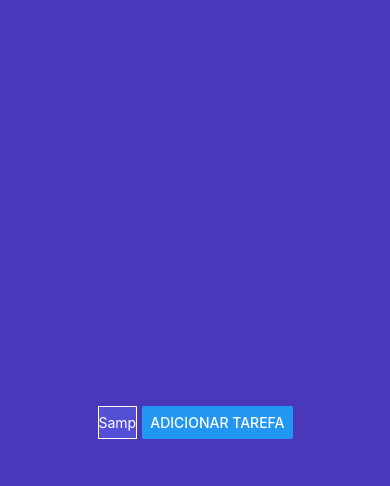
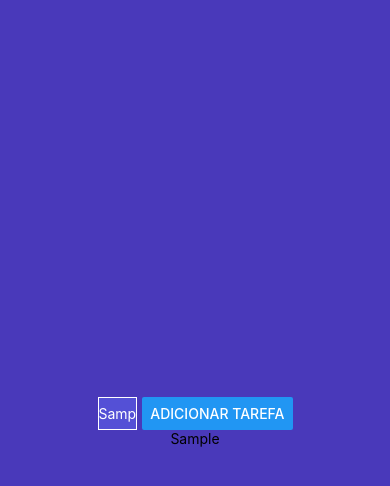
Before and after one commit to fmacedosantos/app-lista-tarefas, a React Native app: screen / in a window 390 px wide. Both pictures are taken after typing "Sample" into the empty fields and a click on the button "ADICIONAR TAREFA". Shown: the top 486 px of the page. Built offline with nearby package versions, Linux system fonts and the light colour scheme.

Commit message:
Exibindo as tarefas com javascript

```diff
--- a/App.tsx
+++ b/App.tsx
@@ -28,6 +28,9 @@ export default function App() {
         onChangeText={text => setInputValue(text)}/>
         <Button title='ADICIONAR TAREFA' onPress={handleAddTask}/>
       </View>
+
+      {state.tasks.map((task: any) => <Text>{task.name}</Text>)}
+
     </View>
   );
 }
```
